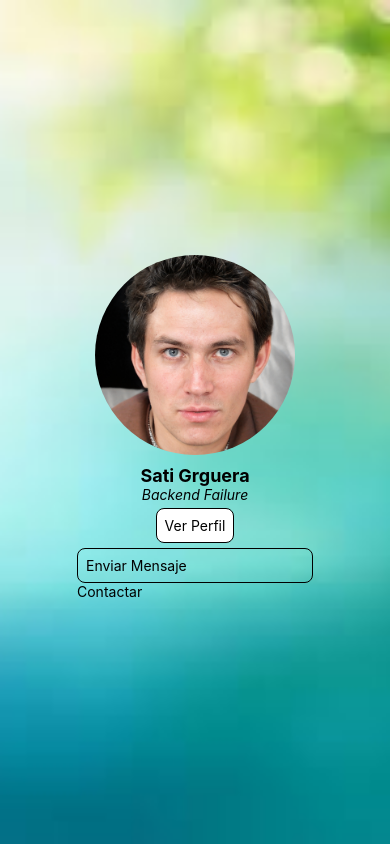
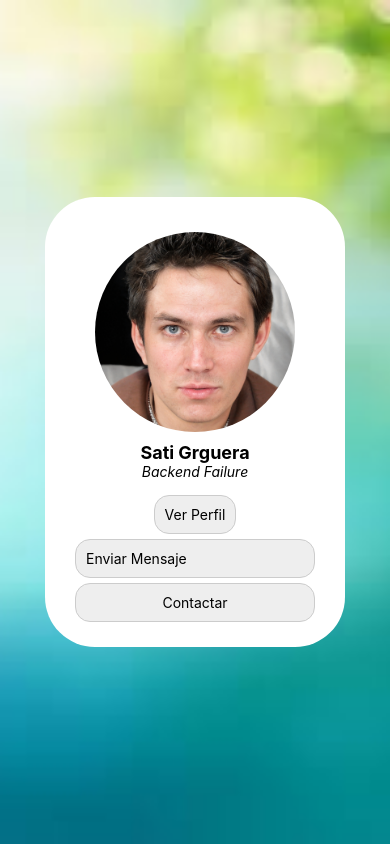
Before and after one commit to SantinoAguilera/TP07_ComponentesRN_GrzendaME_AguileraS, a React Native app: screen / in a window 390 px wide. Built offline with nearby package versions, Linux system fonts and the light colour scheme.

Commit message:
más bugfixes

```diff
--- a/components/card.js
+++ b/components/card.js
@@ -3,23 +3,20 @@ import { Pressable, Image, StyleSheet, Text, View } from 'react-native';
 import Contact from './contact';
 
 export default function Card({ profile, username, title }) {
-    const [color, setColor] = useState("fff");
+    const [background, setBackground] = useState(false);
 
-    const verPerfil = () => {
-        if (color == "fff") setColor("66ff66");
-        else setColor("fff");
-    }
+    const verPerfil = () => setBackground(!background);
 
     return (
-        <View style={styles.card(color)}>
+        <View style={styles.card(background)}>
             <Image style={styles.image} source={profile} resizeMode='cover' />
             <Text style={styles.username}>{username}</Text>
             <Text style={styles.title}>{title}</Text>
             <Pressable onPress={verPerfil} style={({ pressed }) => [
                 {
                     backgroundColor: pressed
-                        ? "aaaaff"
-                        : "white"
+                        ? "#ddf"
+                        : "#eee"
                 },
                 styles.pressable
             ]}><Text>Ver Perfil</Text></Pressable>
@@ -29,13 +26,17 @@ export default function Card({ profile, username, title }) {
 }
 
 const styles = StyleSheet.create({
-    card: (color) => ({
+    card: ((background) => {
+        const color = background ? '#6f6' : '#fff';
+
+        return {
             borderRadius: 50,
             width: 300,
             height: 450,
             justifyContent: 'center',
             alignItems: 'center',
             backgroundColor: color
+        }
     }),
     image: {
         borderRadius: 200,
@@ -56,10 +57,10 @@ const styles = StyleSheet.create({
     pressable: {
         justifyContent: 'center',
         alignItems: 'center',
-        borderRadius: 8,
-        padding: 8,
-        borderColor: 'black',
+        borderRadius: 15,
         borderWidth: 1,
-        marginTop: 5
+        borderColor: "#ccc",
+        padding: 10,
+        marginTop: 15
     }
 });
--- a/components/contact.js
+++ b/components/contact.js
@@ -1,6 +1,5 @@
 import { useState } from 'react';
-import { StyleSheet, Text, TouchableOpacity, View } from 'react-native';
-import { TextInput } from 'react-native-web';
+import { StyleSheet, Text, TouchableOpacity, View, TextInput } from 'react-native';
 
 export default function Contact() {
     const [text, setText] = useState("");
@@ -13,33 +12,28 @@ export default function Contact() {
     return (
         <View>
             <TextInput placeholder="Enviar Mensaje" onChangeText={(newText) => setText(newText)} defaultValue={text} style={styles.input} />
-            <TouchableOpacity onPress={contactar} style={({ pressed }) => [
-                {
-                    backgroundColor: pressed
-                        ? "aaaaff"
-                        : "white"
-                },
-                styles.button
-            ]}><Text>Contactar</Text></TouchableOpacity>
+            <TouchableOpacity onPress={contactar} style={styles.button}><Text>Contactar</Text></TouchableOpacity>
         </View>
     )
 }
 
 const styles = StyleSheet.create({
     input: {
-        borderRadius: 8,
-        padding: 8,
-        borderColor: 'black',
+        borderRadius: 15,
+        padding: 10,
+        borderColor: '#ccc',
         borderWidth: 1,
+        backgroundColor: "#eee",
         marginTop: 5
     },
     button: {
         justifyContent: 'center',
         alignItems: 'center',
-        borderRadius: 8,
-        padding: 8,
-        borderColor: 'black',
+        borderRadius: 15,
+        padding: 10,
+        borderColor: '#ccc',
         borderWidth: 1,
+        backgroundColor: "#eee",
         marginTop: 5
     }
 })
```
Lines whose indentation alone changed are shown as unchanged.
